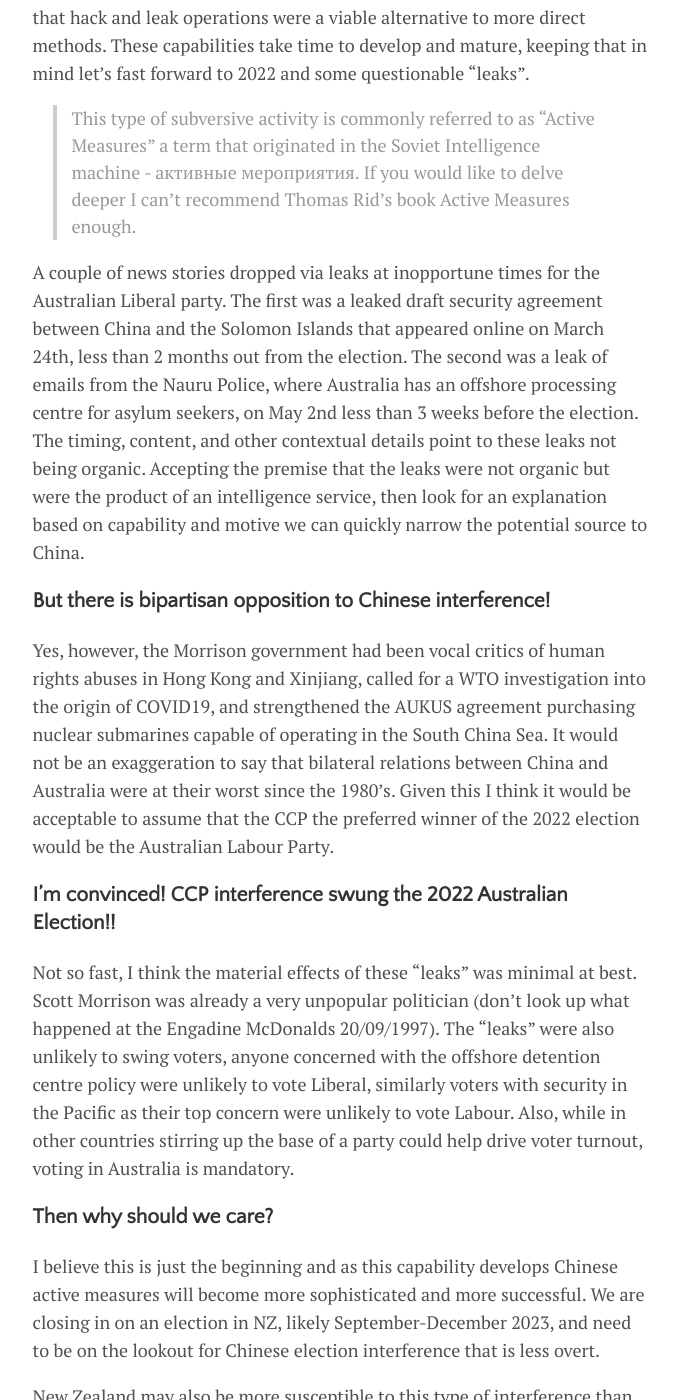
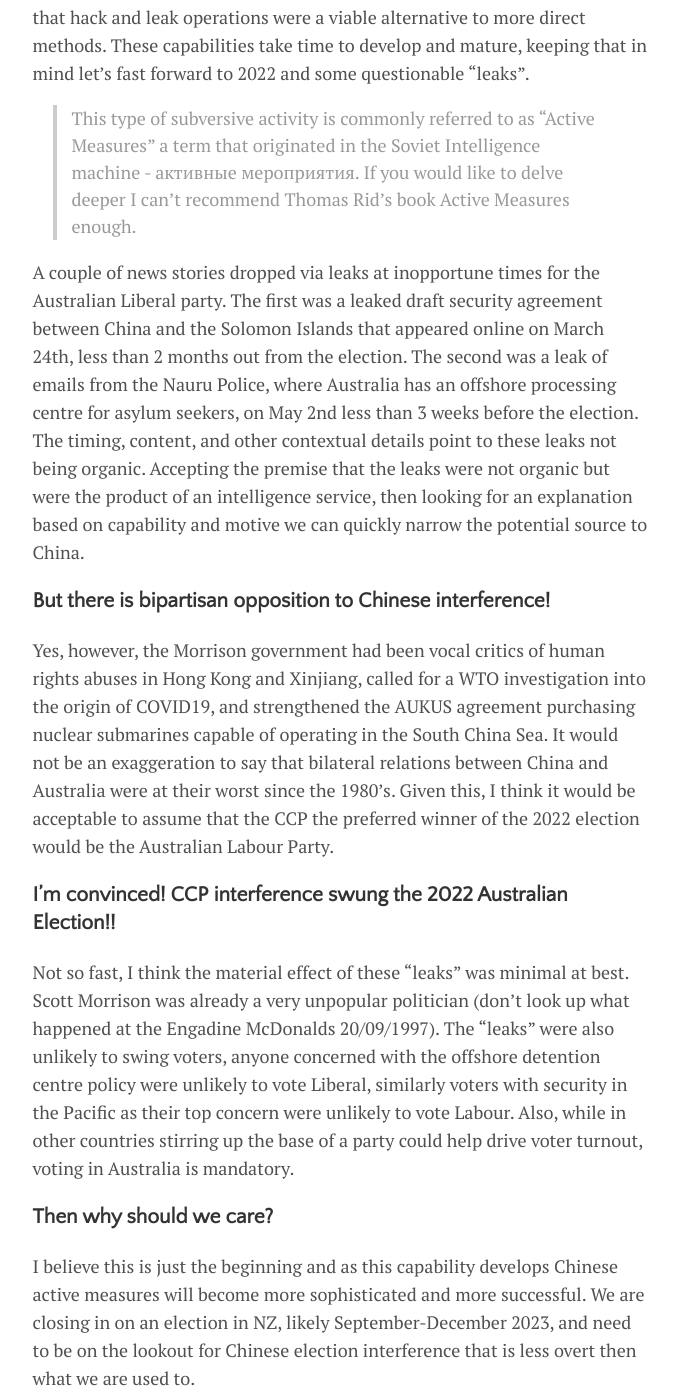
Before and after one commit to seizethecheese/seizethecheese.github.io, a Jekyll site: the page built from _posts/2022-07-09-post.md, in a window 1280 px wide and 1400 px high, scrolled down 1299 px. Shown: the whole window, without its empty margins (300-978 px from the left). Built offline with Jekyll 4.4.1, drawn with Linux system fonts in a browser that asks for light colours; some web fonts are replaced; some of the changed text lies outside the part shown.

Commit message:
Update 2022-07-09-post.md

```diff
--- a/_posts/2022-07-09-post.md
+++ b/_posts/2022-07-09-post.md
@@ -26,19 +26,19 @@ Two bears, one cosy and one fancy, swung the 2016 US election should you believe
 
 > This type of subversive activity is commonly referred to as "Active Measures" a term that originated in the Soviet Intelligence machine - активные мероприятия. If you would like to delve deeper I can't recommend Thomas Rid's book Active Measures enough.
 
-A couple of news stories dropped via leaks at inopportune times for the Australian Liberal party. The first was a leaked draft security agreement between China and the Solomon Islands that appeared online on March 24th, less than 2 months out from the election. The second was a leak of emails from the Nauru Police, where Australia has an offshore processing centre for asylum seekers, on May 2nd less than 3 weeks before the election. The timing, content, and other contextual details point to these leaks not being organic. Accepting the premise that the leaks were not organic but were the product of an intelligence service, then look for an explanation based on capability and motive we can quickly narrow the potential source to China.
+A couple of news stories dropped via leaks at inopportune times for the Australian Liberal party. The first was a leaked draft security agreement between China and the Solomon Islands that appeared online on March 24th, less than 2 months out from the election. The second was a leak of emails from the Nauru Police, where Australia has an offshore processing centre for asylum seekers, on May 2nd less than 3 weeks before the election. The timing, content, and other contextual details point to these leaks not being organic. Accepting the premise that the leaks were not organic but were the product of an intelligence service, then looking for an explanation based on capability and motive we can quickly narrow the potential source to China.
 
 ### But there is bipartisan opposition to Chinese interference!
 
-Yes, however, the Morrison government had been vocal critics of human rights abuses in Hong Kong and Xinjiang, called for a WTO investigation into the origin of COVID19, and strengthened the AUKUS agreement purchasing nuclear submarines capable of operating in the South China Sea. It would not be an exaggeration to say that bilateral relations between China and Australia were at their worst since the 1980's. Given this I think it would be acceptable to assume that the CCP the preferred winner of the 2022 election would be the Australian Labour Party.
+Yes, however, the Morrison government had been vocal critics of human rights abuses in Hong Kong and Xinjiang, called for a WTO investigation into the origin of COVID19, and strengthened the AUKUS agreement purchasing nuclear submarines capable of operating in the South China Sea. It would not be an exaggeration to say that bilateral relations between China and Australia were at their worst since the 1980's. Given this, I think it would be acceptable to assume that the CCP the preferred winner of the 2022 election would be the Australian Labour Party.
 
 ### I'm convinced! CCP interference swung the 2022 Australian Election!!
 
-Not so fast, I think the material effects of these "leaks" was minimal at best. Scott Morrison was already a very unpopular politician (don't look up what happened at the Engadine McDonalds 20/09/1997). The "leaks" were also unlikely to swing voters, anyone concerned with the offshore detention centre policy were unlikely to vote Liberal, similarly voters with security in the Pacific as their top concern were unlikely to vote Labour. Also, while in other countries stirring up the base of a party could help drive voter turnout, voting in Australia is mandatory.
+Not so fast, I think the material effect of these "leaks" was minimal at best. Scott Morrison was already a very unpopular politician (don't look up what happened at the Engadine McDonalds 20/09/1997). The "leaks" were also unlikely to swing voters, anyone concerned with the offshore detention centre policy were unlikely to vote Liberal, similarly voters with security in the Pacific as their top concern were unlikely to vote Labour. Also, while in other countries stirring up the base of a party could help drive voter turnout, voting in Australia is mandatory.
 
 ### Then why should we care?
 
-I believe this is just the beginning and as this capability develops Chinese active measures will become more sophisticated and more successful. We are closing in on an election in NZ, likely September-December 2023, and need to be on the lookout for Chinese election interference that is less overt.
+I believe this is just the beginning and as this capability develops Chinese active measures will become more sophisticated and more successful. We are closing in on an election in NZ, likely September-December 2023, and need to be on the lookout for Chinese election interference that is less overt then what we are used to.
 
 New Zealand may also be more susceptible to this type of interference than Australia. Unlike Australia voting in NZ is not mandatory, and when in NZ the minor parties are far more influential and can play the role of King Maker as Winston Peter's NZ Frist party did in the 2017 election.
 
@@ -46,6 +46,8 @@ New Zealand may also be more susceptible to this type of interference than Austr
 As stated above I think the only actor with both the capability and motive is the Chinese Communist Party. In particular this activity is consistent with the "Three warfares" (public opinion, psychological, and legal warfare) activities undertaken by the PLA's Strategic Support Force perhaps by the "Base 311" (PLA Unit 61716) actor identified in the Chinese Influence Operations paper Paul Charon & Jean-Baptiste Jeangene Vilmer.
 
 ![scooby](<../assets/img/scooby.jpg>)
+
+That said, without ASIO or the AFP releasing a statement and/or technical indicators attribution is going to be speculative.
 
 ## The Long
 
```
